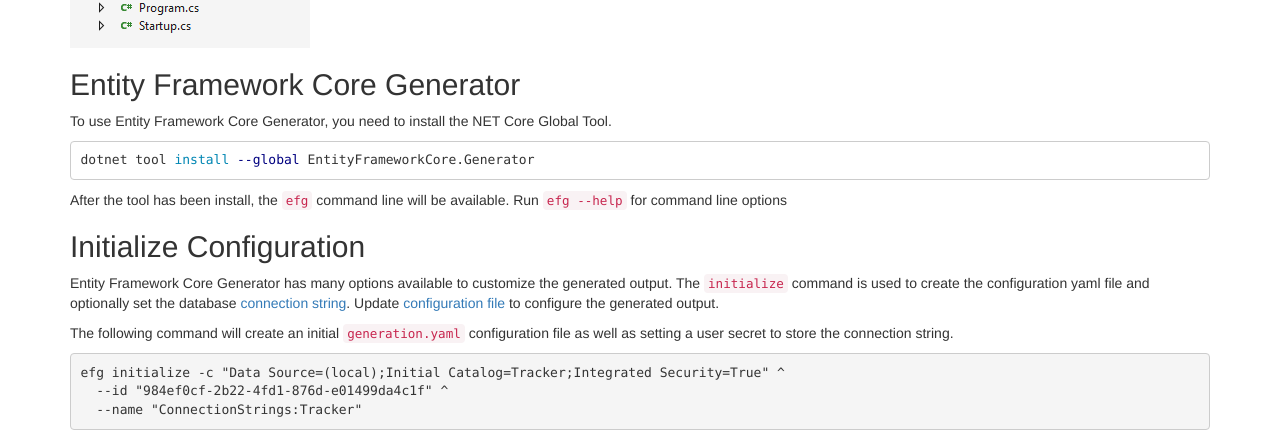
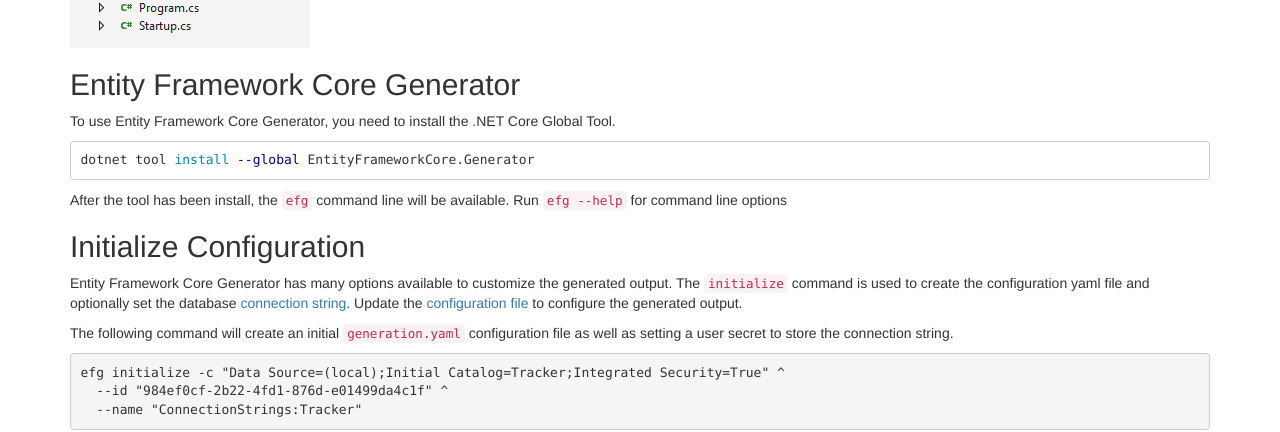
Before and after one commit to loresoft/loresoft.github.io, a Jekyll site: the page built from _posts/2018-12-10-Generate-ASP-NET-Web-API.md, in a window 1280 px wide and 900 px high, scrolled down 1661 px. Shown: the part 147-579 px from the top of the window. Built offline with Jekyll 4.4.1, drawn with Linux system fonts in a browser that asks for light colours; nearby versions of some CDN libraries; comment, search, counter and statistics services are not loaded; some of the changed lines change nothing that is shown; some of the changed text lies outside the part shown.

Commit message:
Update 2018-12-10-Generate-ASP-NET-Web-API.md

````diff
--- a/_posts/2018-12-10-Generate-ASP-NET-Web-API.md
+++ b/_posts/2018-12-10-Generate-ASP-NET-Web-API.md
@@ -53,7 +53,7 @@
 
 ## Entity Framework Core Generator
 
-To use Entity Framework Core Generator, you need to install the NET Core Global Tool.
+To use Entity Framework Core Generator, you need to install the .NET Core Global Tool.
 
 ```shell
 dotnet tool install --global EntityFrameworkCore.Generator
@@ -63,7 +63,7 @@
 
 ## Initialize Configuration
 
-Entity Framework Core Generator has many options available to customize the generated output.  The `initialize` command is used to create the configuration yaml file and optionally set the database [connection string](https://efg.loresoft.com/en/latest/connectionString/). Update [configuration file](https://efg.loresoft.com/en/latest/configuration/) to configure the generated output.
+Entity Framework Core Generator has many options available to customize the generated output.  The `initialize` command is used to create the configuration yaml file and optionally set the database [connection string](https://efg.loresoft.com/en/latest/connectionString/). Update the [configuration file](https://efg.loresoft.com/en/latest/configuration/) to configure the generated output.
 
 The following command will create an initial `generation.yaml` configuration file as well as setting a user secret to store the connection string.
 
@@ -262,6 +262,7 @@
         // This method gets called by the runtime. Use this method to add services to the container.
         public void ConfigureServices(IServiceCollection services)
         {
+            // sharing the user secret configuration file
             var connectionString = Configuration.GetConnectionString("Tracker");
 
             services.AddDbContext<TrackerContext>(options => options.UseSqlServer(connectionString));
@@ -490,7 +491,7 @@
         [HttpPost("")]
         public async Task<ActionResult<TaskReadModel>> Create(CancellationToken cancellationToken, TaskCreateModel createModel)
         {
-            var readModel = await CreateModel(createModel, cancellationToken).ConfigureAwait(false);
+            var readModel = await CreateModel(createModel, cancellationToken);
 
             return readModel;
         }
@@ -498,7 +499,7 @@
         [HttpPut("{id}")]
         public async Task<ActionResult<TaskReadModel>> Update(CancellationToken cancellationToken, Guid id, TaskUpdateModel updateModel)
         {
-            var readModel = await UpdateModel(id, updateModel, cancellationToken).ConfigureAwait(false);
+            var readModel = await UpdateModel(id, updateModel, cancellationToken);
             if (readModel == null)
                 return NotFound();
 
@@ -508,7 +509,7 @@
         [HttpDelete("{id}")]
         public async Task<ActionResult<TaskReadModel>> Delete(CancellationToken cancellationToken, Guid id)
         {
-            var readModel = await DeleteModel(id, cancellationToken).ConfigureAwait(false);
+            var readModel = await DeleteModel(id, cancellationToken);
             if (readModel == null)
                 return NotFound();
 
````
